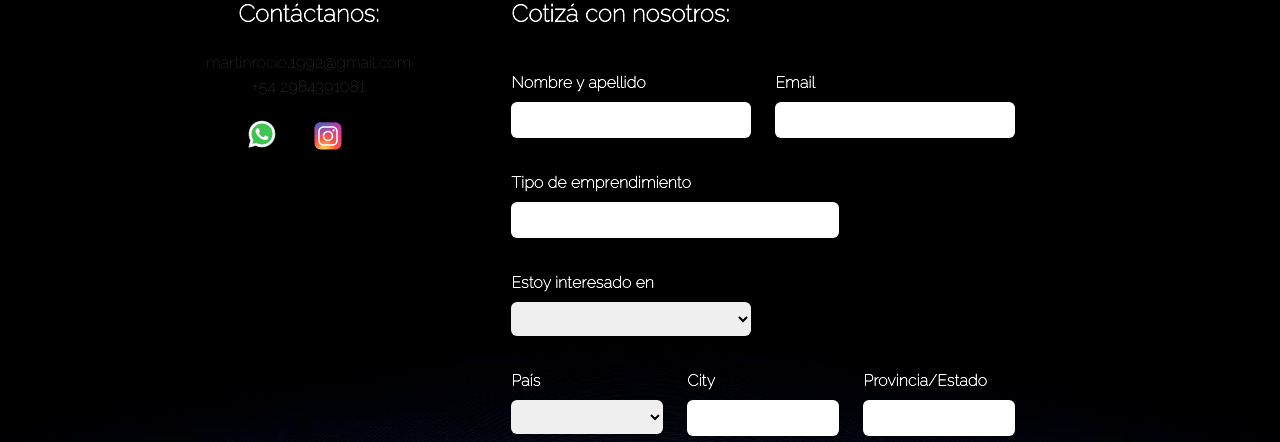
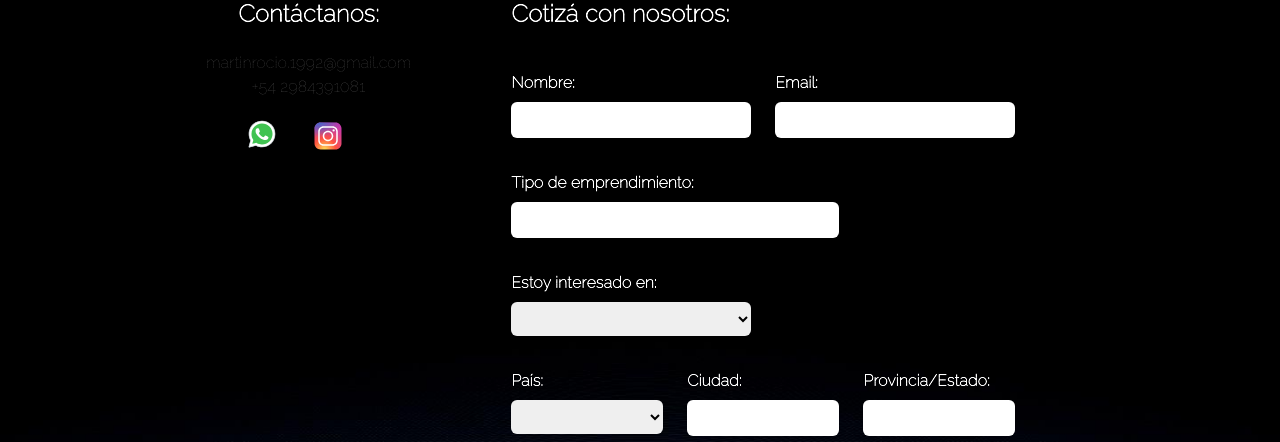
Before and after one commit to rociobmartin92/PandoraSoftStudio, a React (Vite) app: page / in a window 1280 px wide. Shown: the part 1621-2063 px from the top of the page. Built offline with nearby package versions, Linux system fonts and the light colour scheme; a web font is replaced by a local one.

Commit message:
fixing text in contact section·

```diff
--- a/src/components/Contact.tsx
+++ b/src/components/Contact.tsx
@@ -103,7 +103,7 @@ export const Contact = () => {
           <div className="mt-10 grid grid-cols-1 gap-x-6 gap-y-8 sm:grid-cols-6">
             <div className="sm:col-span-3">
               <label className="block text-md font-bold leading-6 text-white">
-                Nombre y apellido
+                Nombre:
               </label>
               <div className="mt-2">
                 <input
@@ -120,7 +120,7 @@ export const Contact = () => {
             </div>
             <div className="sm:col-span-3">
               <label className="block text-smd font-bold leading-6 text-white">
-                Email
+                Email:
               </label>
               <div className="mt-2">
                 <input
@@ -138,7 +138,7 @@ export const Contact = () => {
 
             <div className="sm:col-span-4">
               <label className="block text-md font-bold leading-6 text-white">
-                Tipo de emprendimiento
+                Tipo de emprendimiento:
               </label>
               <div className="mt-2">
                 <input
@@ -156,7 +156,7 @@ export const Contact = () => {
 
             <div className="sm:col-span-3">
               <label className="block text-md font-bold leading-6 text-white">
-                Estoy interesado en
+                Estoy interesado en:
               </label>
               <div className="mt-2">
                 <select
@@ -178,7 +178,7 @@ export const Contact = () => {
 
             <div className="sm:col-span-2 sm:col-start-1">
               <label className="block text-md font-bold leading-6 text-white">
-                País
+                País:
               </label>
               <div className="mt-2">
                 <select
@@ -195,7 +195,7 @@ export const Contact = () => {
             </div>
             <div className="sm:col-span-2 ">
               <label className="block text-md font-bold leading-6 text-white">
-                City
+                Ciudad:
               </label>
               <div className="mt-2">
                 <input
@@ -208,7 +208,7 @@ export const Contact = () => {
 
             <div className="sm:col-span-2">
               <label className="block text-md font-bold  leading-6 text-white">
-                Provincia/Estado
+                Provincia/Estado:
               </label>
               <div className="mt-2">
                 <input
```
